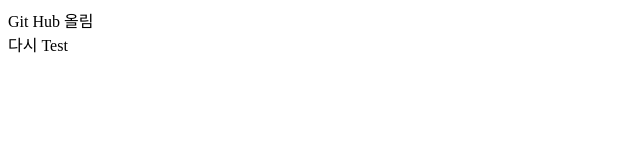
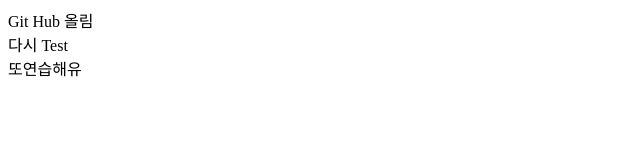
Before and after one commit to HeoDanBee/open, a plain HTML site: page index.html in a window 1280 px wide. Shown: the whole page, without its empty margins (0-640 px from the left). Drawn offline with Linux system fonts and the light colour scheme.

Commit message:
ver03_index.html 다시 태그 추가

```diff
--- a/index.html
+++ b/index.html
@@ -3,5 +3,6 @@
 	<body>
 		<div>Git Hub 올림</div>
 		<div>다시 Test</div>
+		<div>또연습해유</div>
 	</body>
 </html>
```
